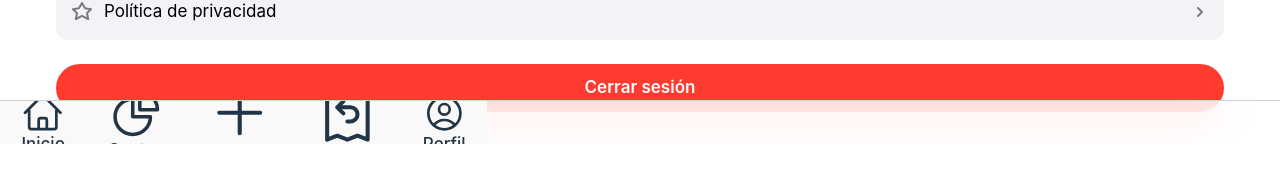
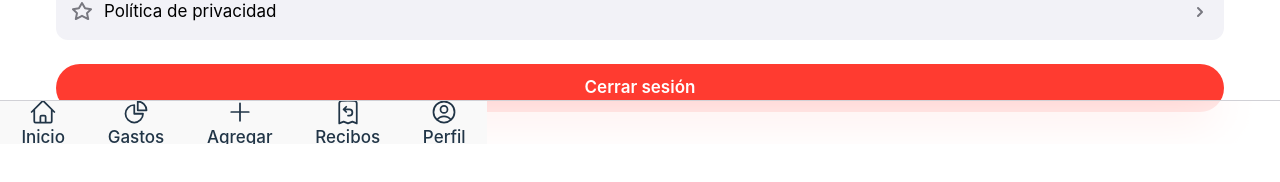
Before and after one commit to carlosrm22/PlanckFi, a React (Vite) app in the folder frontend/: page /profile in a window 1280 px wide. Shown: the part 656-838 px from the top of the page. Built offline with nearby package versions, Linux system fonts and the light colour scheme; no server answers; sample sign-in values are in the browser's storage; a web font is replaced by a local one.

Commit message:
fix: Ajusta tamaño de íconos en TabBar para evitar desbordes y mantener proporción iOS
- Crea clase .ios-icon-tabbar con tamaño fijo 28px
- Aplica clase a los íconos de la barra inferior
- Mejora alineación y evita íconos enormes o desbordados

```diff
--- a/frontend/src/components/ui/TabBar.tsx
+++ b/frontend/src/components/ui/TabBar.tsx
@@ -65,7 +65,7 @@ export const TabBar: React.FC<TabBarProps> = ({ activeTab, onTabChange }) => {
                 aria-label={tab.label}
               >
                 <Icon
-                  className={`ios-w-7 ios-h-7 ios-mb-0.5 ios-transition-colors ios-duration-200 ${
+                  className={`ios-icon-tabbar ios-transition-colors ios-duration-200 ${
                     isActive ? 'ios-text-primary-500' : 'ios-text-base-500 dark:ios-text-base-dark-500'
                   }`}
                   aria-hidden="true"
--- a/frontend/src/index.css
+++ b/frontend/src/index.css
@@ -1428,3 +1428,16 @@ html, body, #root, .ios-app, .ios-main, .ios-container, .ios-container-wide, .io
 .ios-flex, .ios-grid, .grid, .flex {
   min-width: 0 !important;
 }
+
+.ios-icon-tabbar {
+  width: 28px;
+  height: 28px;
+  display: flex;
+  align-items: center;
+  justify-content: center;
+  margin-bottom: 2px;
+  flex-shrink: 0;
+  flex-grow: 0;
+  max-width: 28px;
+  max-height: 28px;
+}
```
